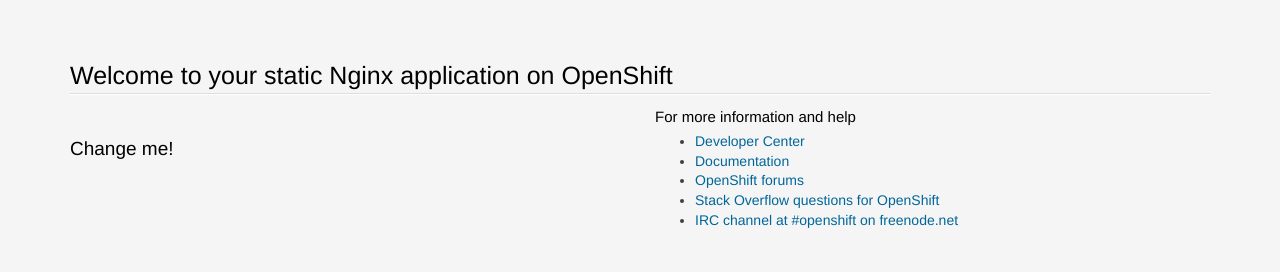
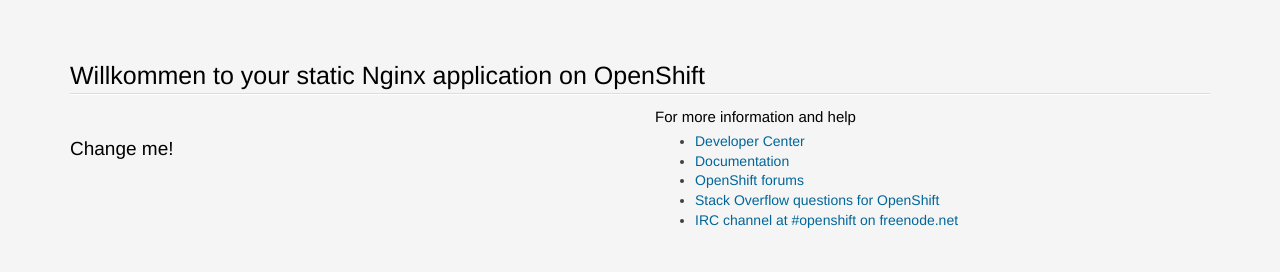
Before and after one commit to mhauser-cloud/ocp-nginx-static-content, a plain HTML site: page index.html in a window 1280 px wide. Shown: the top 272 px of the page. Drawn offline with Linux system fonts and the light colour scheme.

Commit message:
Update index.html

```diff
--- a/index.html
+++ b/index.html
@@ -209,7 +209,7 @@
 
  <section class='container'>
   <hgroup>
-    <h1>Welcome to your static Nginx application on OpenShift</h1>
+    <h1>Willkommen to your static Nginx application on OpenShift</h1>
   </hgroup>
   <div class="row">
     <section class='col-xs-12 col-sm-6 col-md-6'>
```
